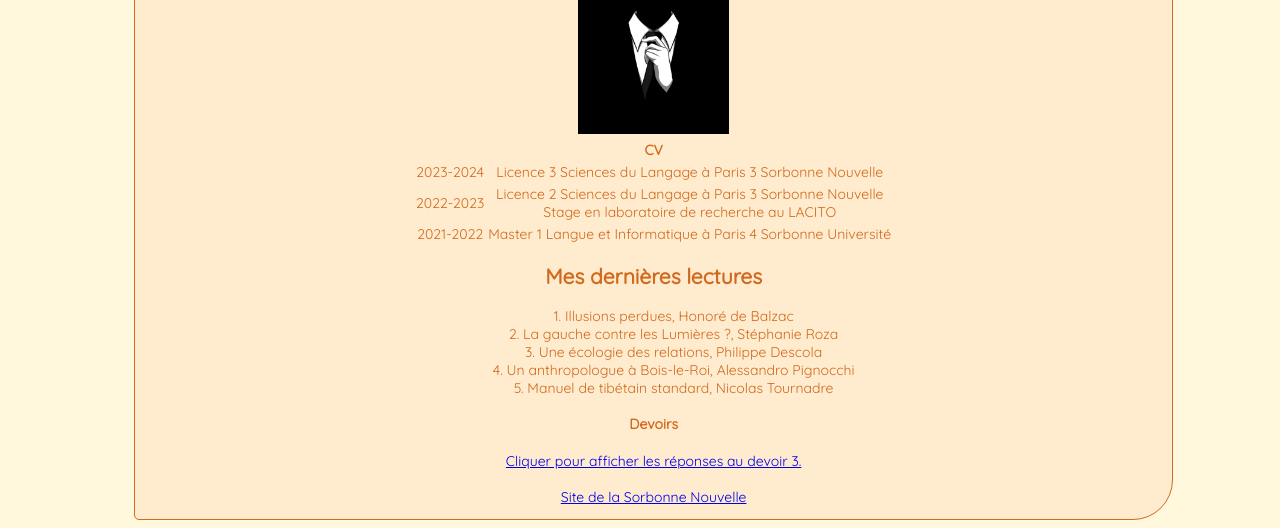
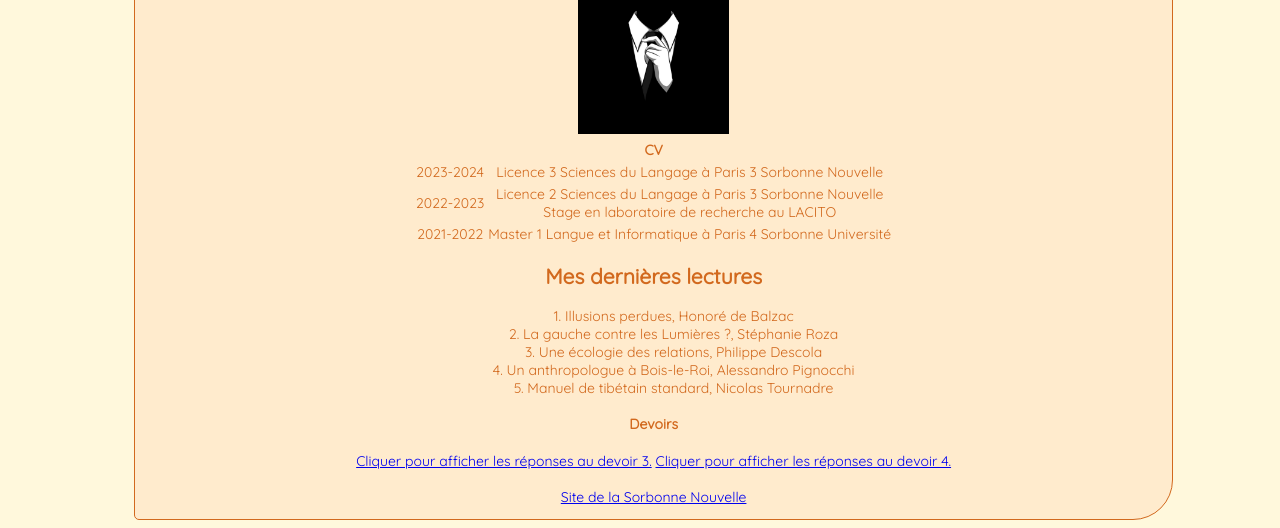
Before and after one commit to Sel-vans/ProgHumaNum, a plain HTML site: page index.html in a window 1280 px wide. Shown: the part 273-801 px from the top of the page. Drawn offline with Linux system fonts and the light colour scheme.

Commit message:
Update index.html
Ajout devoir 4

```diff
--- a/index.html
+++ b/index.html
@@ -53,6 +53,7 @@
 		<div id="rendus">
 			<h4>Devoirs</h4>
 			<a href="assets/devoirs/devoir_js1.pdf">Cliquer pour afficher les réponses au devoir 3.</a>
+			<a href="assets/devoirs/devoir_js2.pdf">Cliquer pour afficher les réponses au devoir 4.</a>
 		</div>
 		</br>
 		<footer>
```
